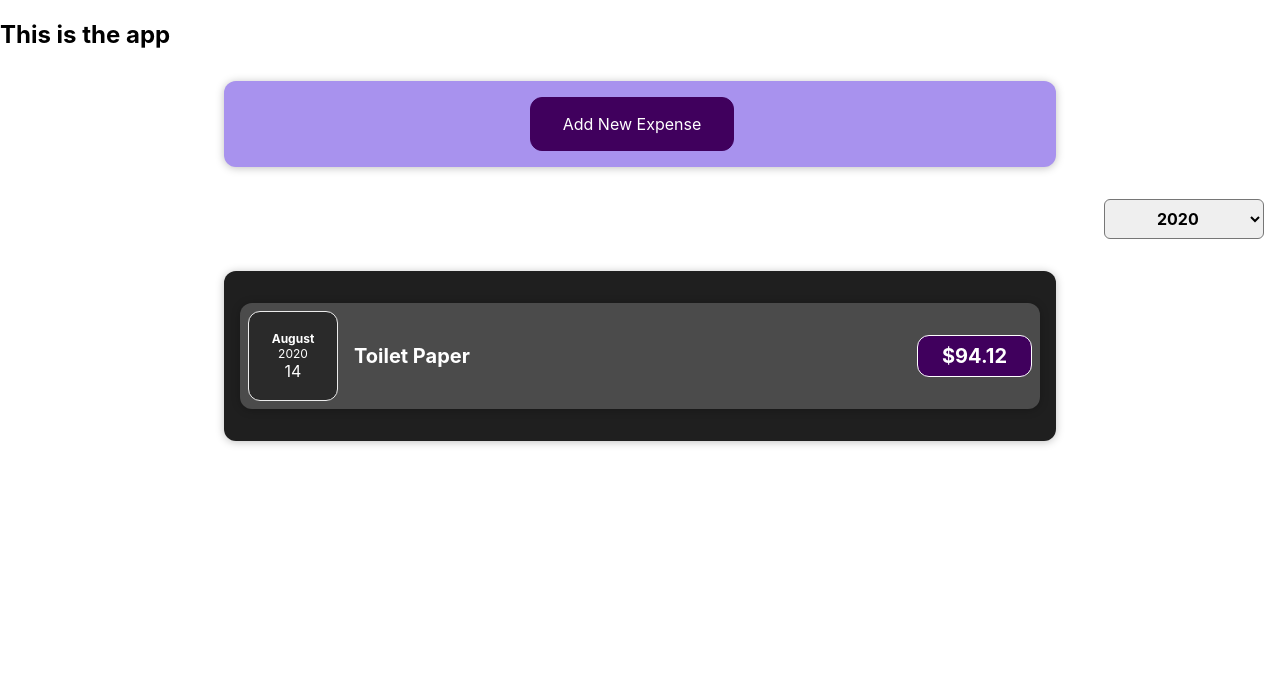
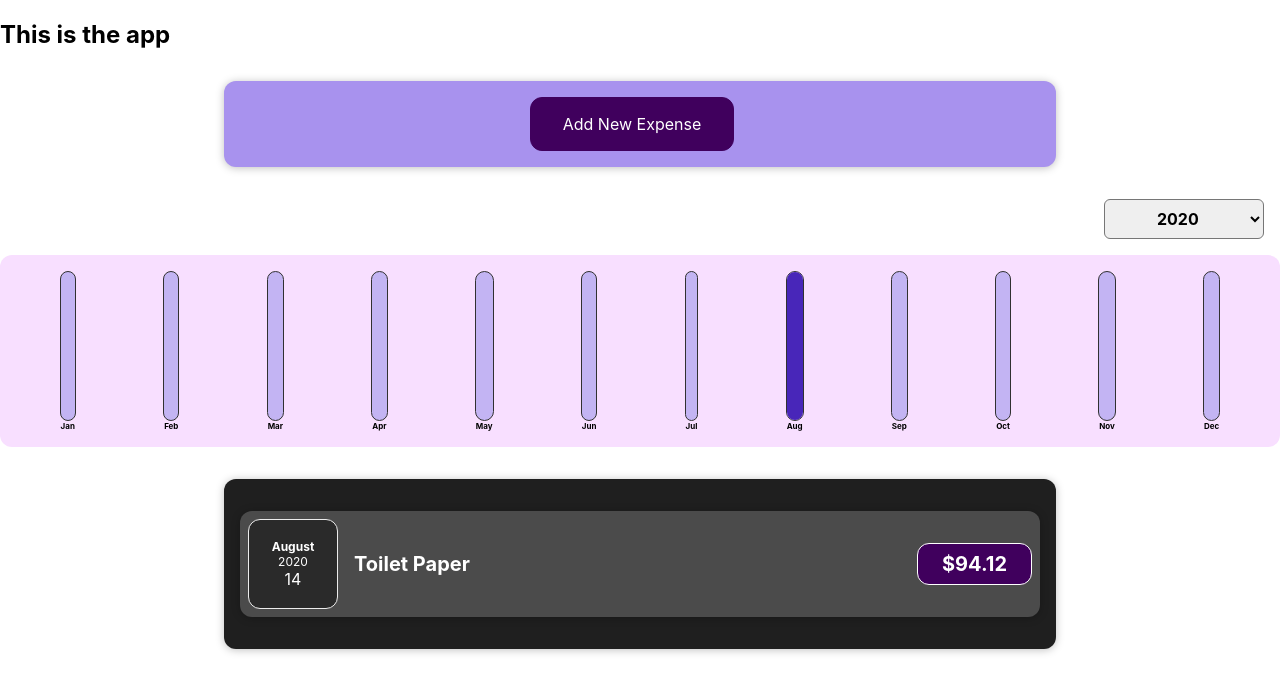
Before and after one commit to redidizzy/Expense-tracker, a React (Create React App) app: page / in a window 1280 px wide. Shown: the top 692 px of the page. Built offline with nearby package versions, Linux system fonts and the light colour scheme.

Commit message:
Add chart

```diff
--- /dev/null
+++ b/src/components/Chart/Chart.css
@@ -0,0 +1,9 @@
+.chart {
+  padding: 1rem;
+  border-radius: 12px;
+  background-color: #f8dfff;
+  text-align: center;
+  display: flex;
+  justify-content: space-around;
+  height: 10rem;
+}
--- /dev/null
+++ b/src/components/Chart/Chart.js
@@ -0,0 +1,24 @@
+import ChartBar from "./ChartBar"
+
+import "./Chart.css"
+
+const Chart = (props) => {
+  const { dataPoints } = props
+  const dataPointsValues = dataPoints.map((dataPoint) => dataPoint.value)
+  const maxValue = Math.max(...dataPointsValues)
+  console.log(dataPoints)
+  return (
+    <div className="chart">
+      {dataPoints.map((dataPoint) => (
+        <ChartBar
+          key={dataPoint.label}
+          value={dataPoint.value}
+          max={maxValue}
+          label={dataPoint.label}
+        />
+      ))}
+    </div>
+  )
+}
+
+export default Chart
--- /dev/null
+++ b/src/components/Chart/ChartBar.css
@@ -0,0 +1,30 @@
+.chart-bar {
+  height: 100%;
+  display: flex;
+  flex-direction: column;
+  align-items: center;
+}
+
+.chart-bar__inner {
+  height: 100%;
+  width: 100%;
+  border: 1px solid #313131;
+  border-radius: 12px;
+  background-color: #c3b4f3;
+  overflow: hidden;
+  display: flex;
+  flex-direction: column;
+  justify-content: flex-end;
+}
+
+.chart-bar__fill {
+  background-color: #4826b9;
+  width: 100%;
+  transition: all 0.3s ease-out;
+}
+
+.chart-bar__label {
+  font-weight: bold;
+  font-size: 0.5rem;
+  text-align: center;
+}
--- /dev/null
+++ b/src/components/Chart/ChartBar.js
@@ -0,0 +1,24 @@
+import "./ChartBar.css"
+
+const ChartBar = (props) => {
+  const { value, max, label } = props
+  let barFillHeight = "0%"
+
+  if (max > 0) {
+    barFillHeight = Math.round((value / max) * 100) + "%"
+    console.log(label, value, max, barFillHeight)
+  }
+  return (
+    <div className="chart-bar">
+      <div className="chart-bar__inner">
+        <div
+          className="chart-bar__fill"
+          style={{ height: barFillHeight }}
+        ></div>
+      </div>
+      <div className="chart-bar__label">{label}</div>
+    </div>
+  )
+}
+
+export default ChartBar
--- a/src/components/Expenses/Expenses.js
+++ b/src/components/Expenses/Expenses.js
@@ -4,6 +4,7 @@
 import ExpensesFilter from "../ExpensesFilter/ExpensesFilter"
 import { useState } from "react"
 import ExpensesList from "./ExpensesList"
+import ExpensesChart from "./ExpensesChart"
 
 const Expenses = ({ items }) => {
   const [yearFilter, setYearFilter] = useState("2020")
@@ -20,6 +21,7 @@
         selected={yearFilter}
         onChangeYearFilter={changeYearFilterHandler}
       />
+      <ExpensesChart expenses={filteredExpenses} />
       <Card className="expenses">
         <ExpensesList items={filteredExpenses} />
       </Card>
--- /dev/null
+++ b/src/components/Expenses/ExpensesChart.js
@@ -0,0 +1,26 @@
+import Chart from "../Chart/Chart"
+
+const ExpensesChart = (props) => {
+  const { expenses } = props
+  const chartDataPoints = [
+    { label: "Jan", value: 0 },
+    { label: "Feb", value: 0 },
+    { label: "Mar", value: 0 },
+    { label: "Apr", value: 0 },
+    { label: "May", value: 0 },
+    { label: "Jun", value: 0 },
+    { label: "Jul", value: 0 },
+    { label: "Aug", value: 0 },
+    { label: "Sep", value: 0 },
+    { label: "Oct", value: 0 },
+    { label: "Nov", value: 0 },
+    { label: "Dec", value: 0 },
+  ]
+  for (const expense of expenses) {
+    const expenseMonth = expense.date.getMonth()
+    chartDataPoints[expenseMonth].value += expense.amount
+  }
+  return <Chart dataPoints={chartDataPoints} />
+}
+
+export default ExpensesChart
--- a/src/components/NewExpense/ExpenseForm.js
+++ b/src/components/NewExpense/ExpenseForm.js
@@ -19,7 +19,7 @@
     event.preventDefault()
     const expenseData = {
       title: enteredTitle,
-      amount: enteredAmount,
+      amount: +enteredAmount,
       date: new Date(enteredDate),
     }
 
```
